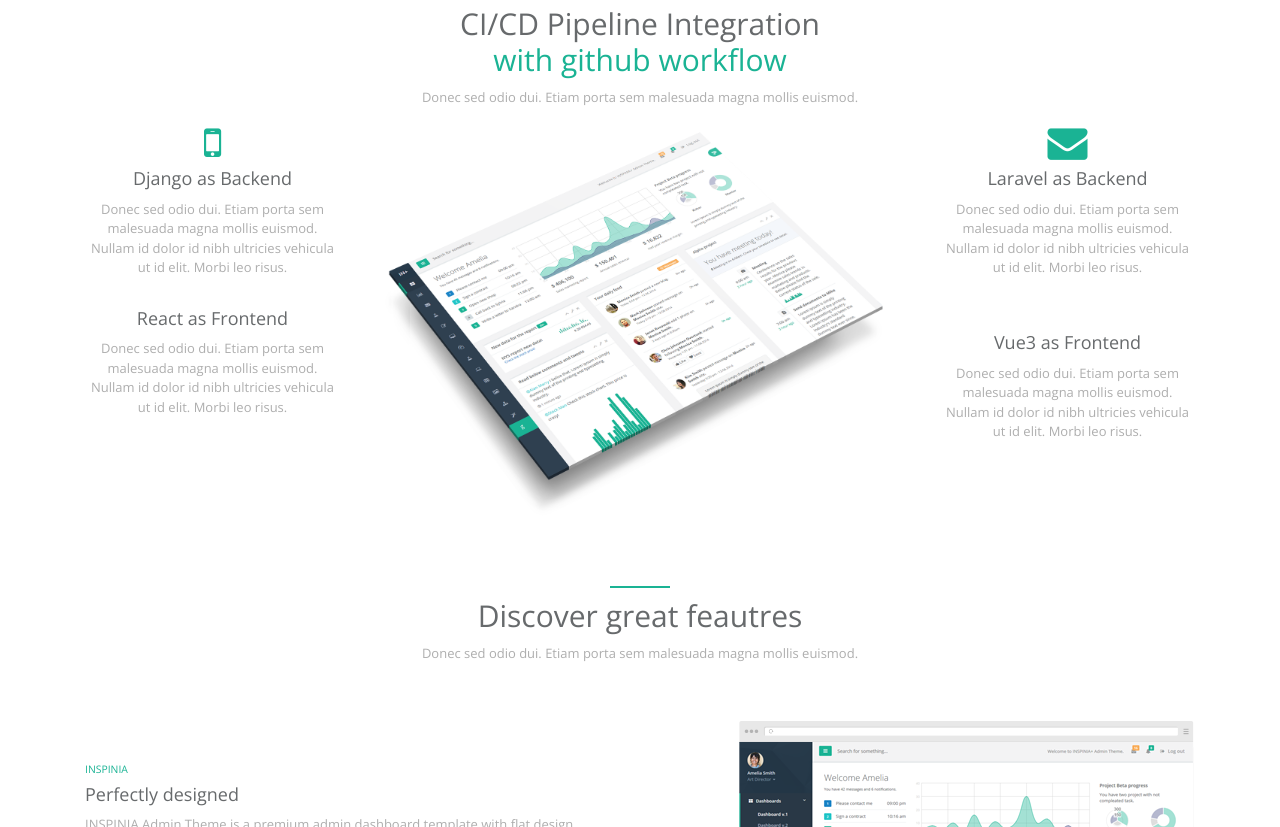
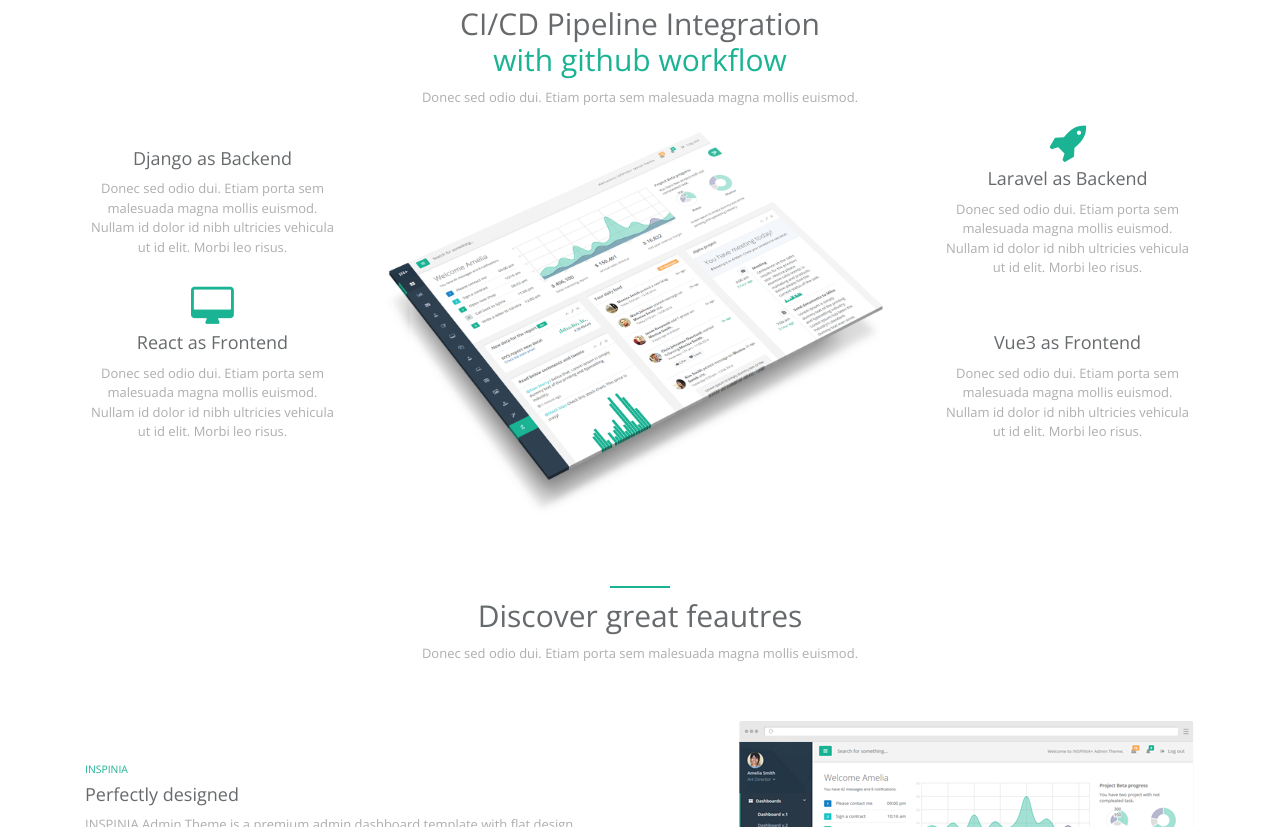
Before and after one commit to forkcoder/landingpage, a plain HTML site: page index.html in a window 1280 px wide. Shown: the part 780-1607 px from the top of the page. Drawn offline with nearby package versions, Linux system fonts and the light colour scheme; a script that the page names is missing; some icons are missing.

Commit message:
update ui

```diff
--- a/index.html
+++ b/index.html
@@ -136,12 +136,12 @@
     <div class="row">
         <div class="col-md-3 text-center wow fadeInLeft">
             <div>
-                <i class="fa fa-mobile features-icon"></i>
+                <i class="fa fa-server features-icon"></i>
                 <h2>Django as Backend</h2>
                 <p>Donec sed odio dui. Etiam porta sem malesuada magna mollis euismod. Nullam id dolor id nibh ultricies vehicula ut id elit. Morbi leo risus.</p>
             </div>
             <div class="m-t-lg">
-                <i class="fab fa-react features-icon"></i>
+                <i class="fa fa-desktop features-icon"></i>
                 <h2>React as Frontend</h2>
                 <p>Donec sed odio dui. Etiam porta sem malesuada magna mollis euismod. Nullam id dolor id nibh ultricies vehicula ut id elit. Morbi leo risus.</p>
             </div>
@@ -151,12 +151,12 @@
         </div>
         <div class="col-md-3 text-center wow fadeInRight">
             <div>
-                <i class="fa fa-envelope features-icon"></i>
+                <i class="fa fa-rocket features-icon"></i>
                 <h2>Laravel as Backend</h2>
                 <p>Donec sed odio dui. Etiam porta sem malesuada magna mollis euismod. Nullam id dolor id nibh ultricies vehicula ut id elit. Morbi leo risus.</p>
             </div>
             <div class="m-t-lg">
-                <i class="fa fa-vuejs features-icon"></i>
+                <i class="fa fa-diamond features-icon"></i>
                 <h2>Vue3 as Frontend</h2>
                 <p>Donec sed odio dui. Etiam porta sem malesuada magna mollis euismod. Nullam id dolor id nibh ultricies vehicula ut id elit. Morbi leo risus.</p>
             </div>
```
